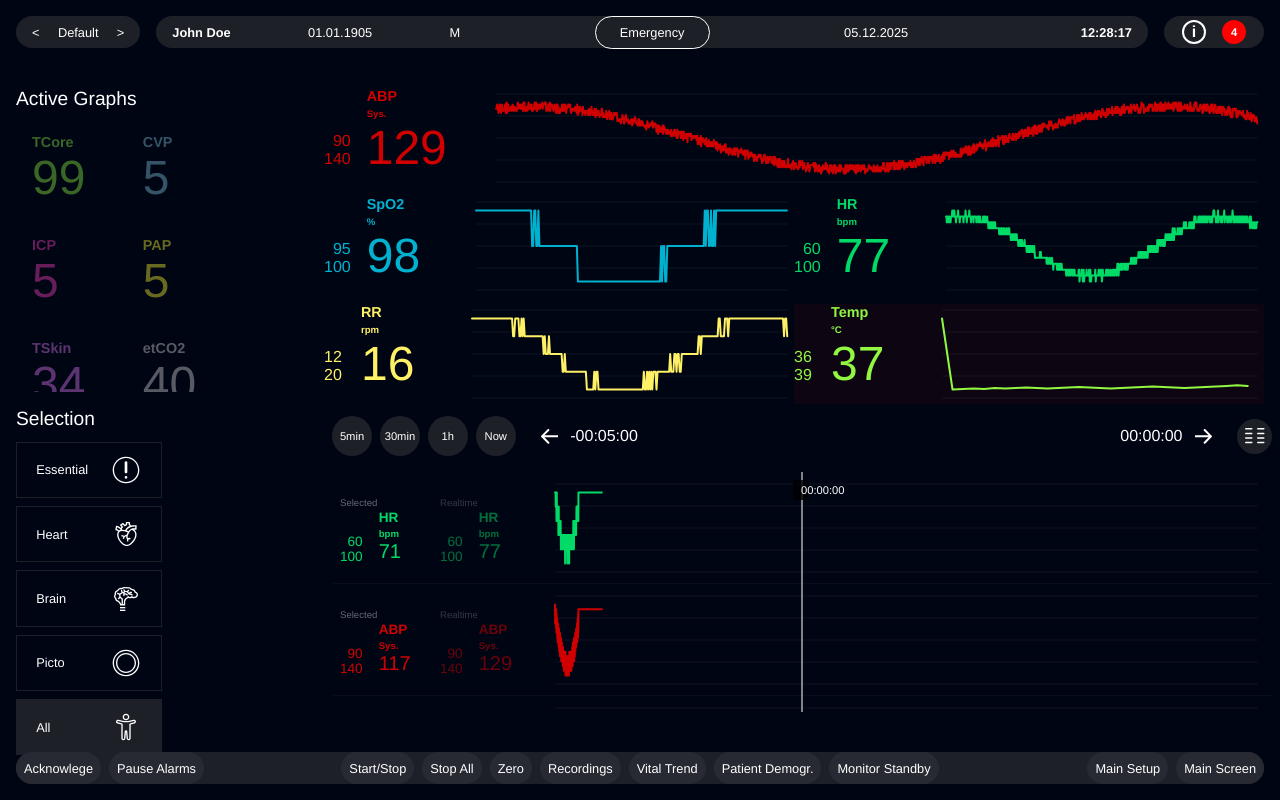
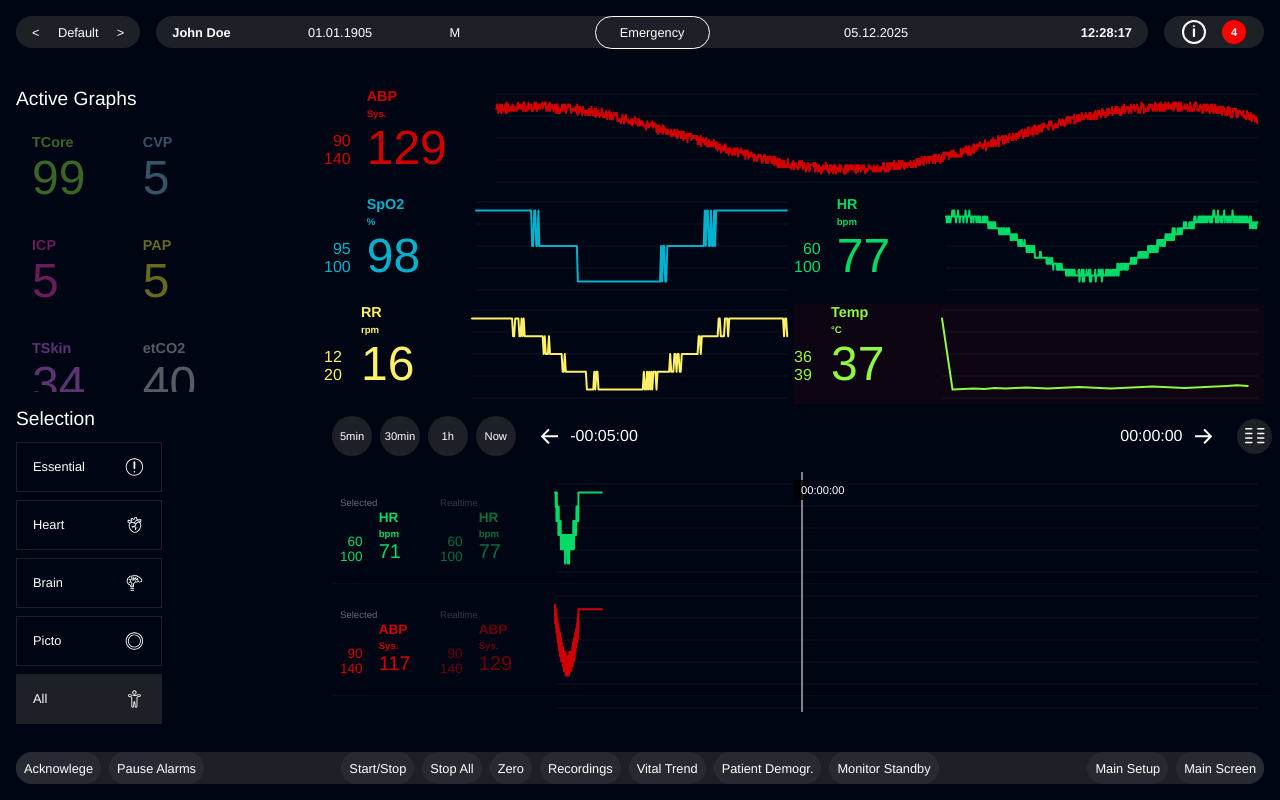
Before and after one commit to bonjourclaudio/data-rizz-angular, an Angular app: page /main in a window 1280 px wide. Built offline with nearby package versions, Linux system fonts and the light colour scheme.

Commit message:
adapt selection filter sizing

```diff
--- a/src/app/pages/main/main.component.scss
+++ b/src/app/pages/main/main.component.scss
@@ -98,7 +98,6 @@
       display: flex;
       justify-content: space-between;
       align-items: center;
-      padding: 0.2rem;
       margin-bottom: 0.5rem;
 
       border: 1px solid $accent-color;
@@ -119,7 +118,7 @@
       }
       .selector-icon {
         margin-right: 1rem;
-        width: 2rem;
+        width: 1.3rem;
         display: flex;
       }
     }
```
Also changed, not shown: src/app/pages/main/main.component.css.
